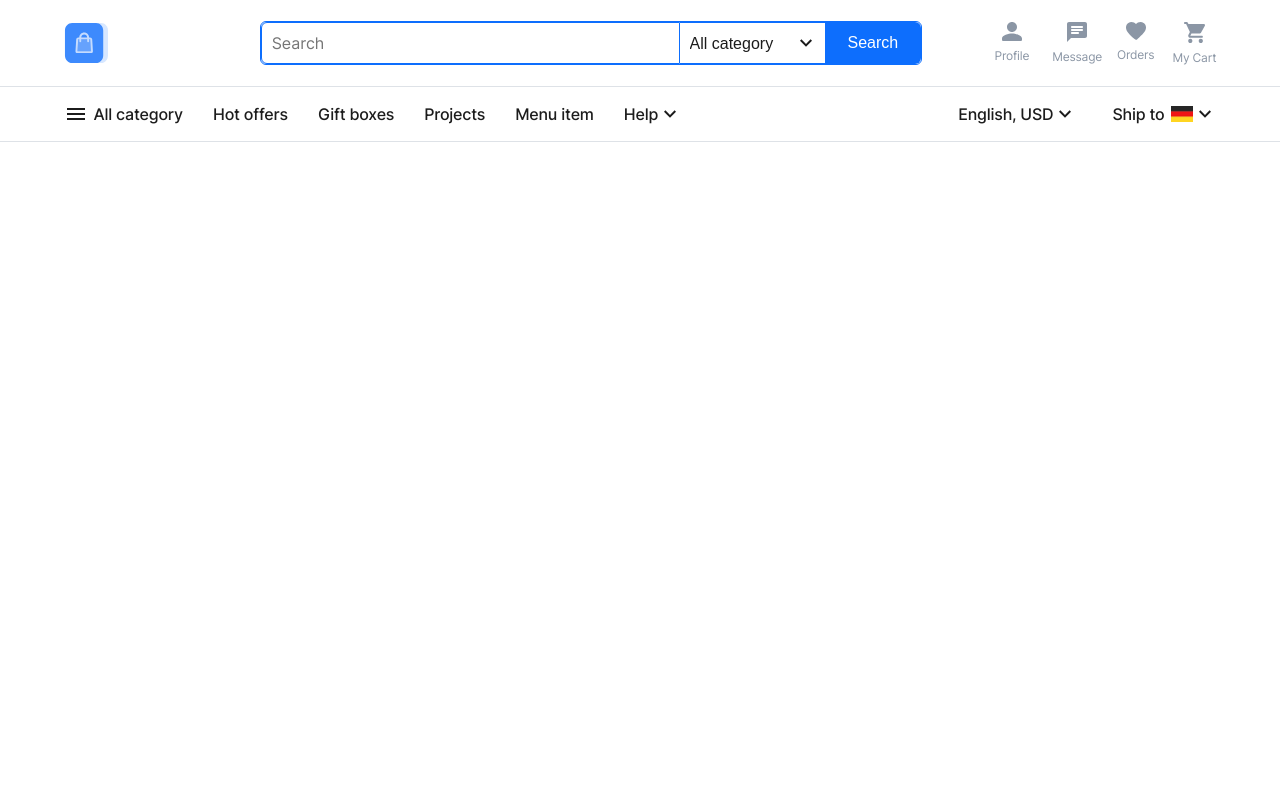
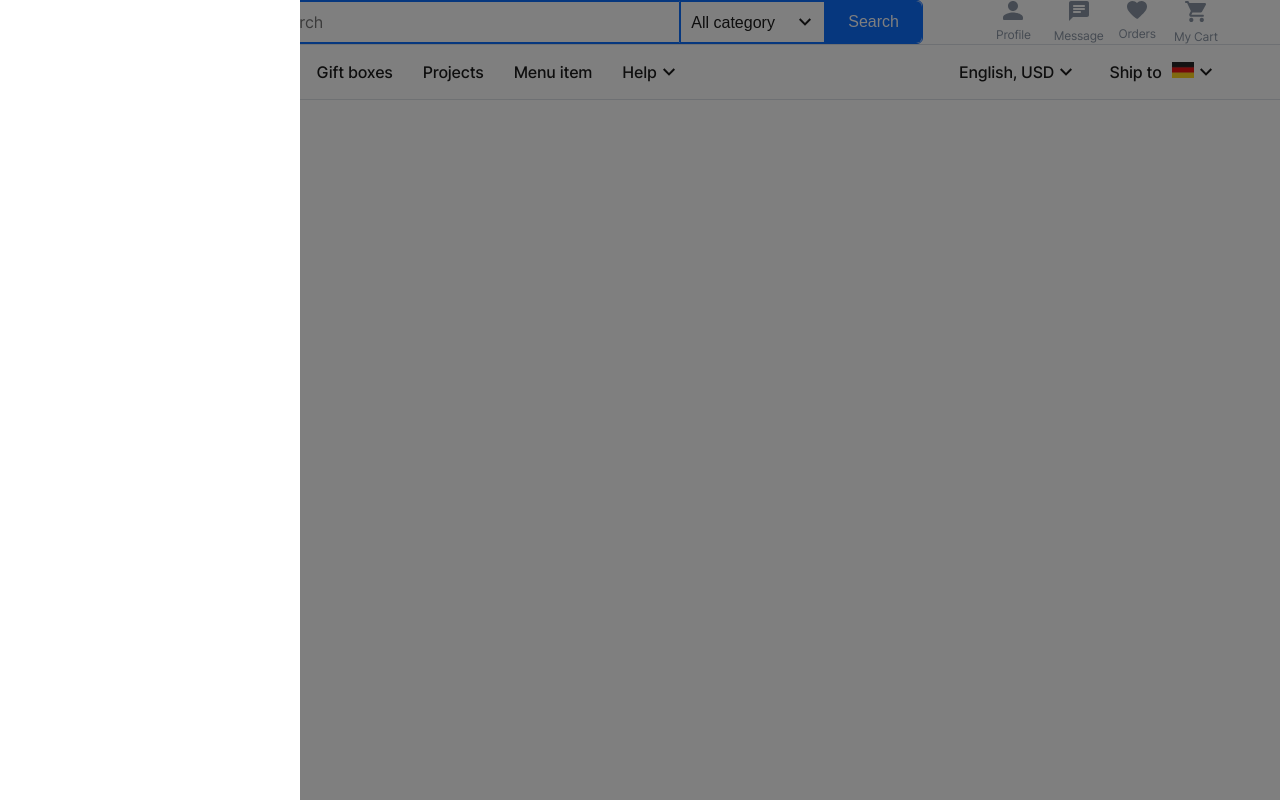
Before and after one commit to kseniasheveleva/fd-1-final-project, a website built with Vite: page index.html in a window 1280 px wide. Both pictures are taken after a click on the link "All category". Built offline with nearby package versions, Linux system fonts and the light colour scheme.

Commit message:
side-nav

```diff
--- a/index.html
+++ b/index.html
@@ -62,7 +62,7 @@
             <navigation>
               <ul class="main-menu__nav">
                 <li class="main-menu__item main-menu__item--all">
-                  <a href="#" class="main-menu__link text-title">All category</a>
+                  <a href="#" class="main-menu__link text-title side-nav-trigger">All category</a>
                 </li>
                 <li class="main-menu__item">
                   <a href="#" class="main-menu__link text-title">Hot offers</a>
@@ -145,7 +145,7 @@
   </header>
 
   <main>
-    <div class="side-nav side-nav--active">
+    <div class="side-nav">
       <div class="side-nav__overlay">
         <aside class="side-nav__menu"></aside>
       </div>
--- a/main.js
+++ b/main.js
@@ -14,5 +14,6 @@ import './src/components/app-header/app-header.js';
 import './src/components/main-menu/main-menu.js';
 import './src/components/app-logo/app-logo.js';
 import './src/components/dropdown/dropdown.js';
+import './src/components/side-nav/side-nav.js';
 
 import './src/global/utils.scss';
--- a/src/components/dropdown/dropdown.js
+++ b/src/components/dropdown/dropdown.js
@@ -1,4 +1,13 @@
 import './dropdown.scss';
+
+const hideAllActiveMenus = (current) => {
+    const allItems = document.querySelectorAll('.dropdown__menu--active');
+    if (allItems.length) {
+        Array.from(allItems).filter((item) => current !== item).forEach((el) => {
+            el.classList.remove('dropdown__menu--active')
+        })
+    }
+}
 
 const toggleDropdown = (evt) => {
     const target = evt.target;
--- a/src/components/grid/grid.scss
+++ b/src/components/grid/grid.scss
@@ -3,7 +3,7 @@
 $columnsCount: 12;
 
 .container {
-    max-width: 1177px;
+    max-width: 1180px;
     width: 100%;
     margin: 0 auto;
     padding: 0 12px;
--- a/src/components/main-menu/main-menu.js
+++ b/src/components/main-menu/main-menu.js
@@ -5,6 +5,7 @@ const currencyActive = document.querySelector('.main-menu__currency-item--active
 
 const shipList = document.querySelector('.main-menu__ship-list');
 const shipActive = document.querySelector('.main-menu__ship-option-img--active');
+
 
 const onChangeCurrency = (evt) => {
     if (evt.target.closest('.main-menu__currency-item')) {
@@ -21,5 +22,6 @@ const onChangeShipTo = (evt) => {
     }
 }
 
+
 currencyList.addEventListener('click', onChangeCurrency)
 shipList.addEventListener('click', onChangeShipTo)
--- a/src/components/side-nav/side-nav.js
+++ b/src/components/side-nav/side-nav.js
@@ -1 +1,25 @@
 import './side-nav.scss';
+
+const sideNavTrigger = document.querySelector('.side-nav-trigger');
+const sideNav = document.querySelector('.side-nav');
+const overlay = document.querySelector('.side-nav__overlay');
+
+const KEYBOARD_KEY = {
+    escape: 'Escape'
+}
+
+const toggleSideNav = (evt) => {
+    evt.preventDefault();
+    sideNav.classList.toggle('side-nav--active')
+}
+
+const closeSideNav = (evt) => {
+    if (evt.code === KEYBOARD_KEY.escape || !evt.code) {
+        sideNav.classList.remove('side-nav--active')
+    }
+}
+
+
+sideNavTrigger.addEventListener('click', toggleSideNav);
+overlay.addEventListener('click', closeSideNav);
+KEYBOARD_KEY.addEventListener('keydown', closeSideNav);
--- a/src/components/side-nav/side-nav.scss
+++ b/src/components/side-nav/side-nav.scss
@@ -0,0 +1,42 @@
+@use '../../global/colors';
+
+.side-nav {
+    position: fixed;
+    top: 0;
+    left: 0;
+    right: 0;
+    bottom: 0;
+    opacity: 0;
+    visibility: hidden;
+    transition: all .5s;
+
+
+    &__overlay {
+        background-color: colors.$overlayBg;
+        height: 100%;
+        opacity: 0;
+        transition: opacity .5s;
+    }
+
+    &__menu {
+        height: 100%;
+        width: 300px;
+        background-color: colors.$white;
+        position: fixed;
+        left: -300px;
+        transition: left .5s;
+    }
+
+    &--active {
+        opacity: 1;
+        visibility: visible;
+
+        .side-nav__menu {
+            left: 0;
+        }
+
+        .side-nav__overlay {
+            opacity: 1;
+        }
+    }
+}
--- a/src/global/_colors.scss
+++ b/src/global/_colors.scss
@@ -17,4 +17,6 @@ $orange: #FF9017;
 
 $red: #FA3434;
 
-$white: #FFFFFF
+$white: #FFFFFF;
+
+$overlayBg: rgba(0,0,0, .5)
```
